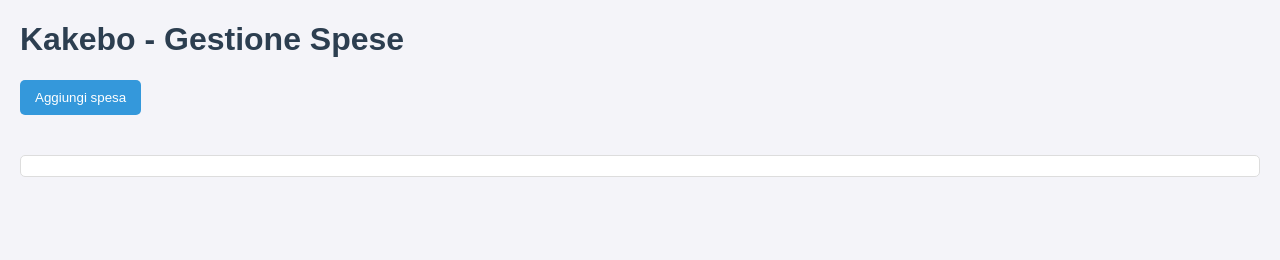
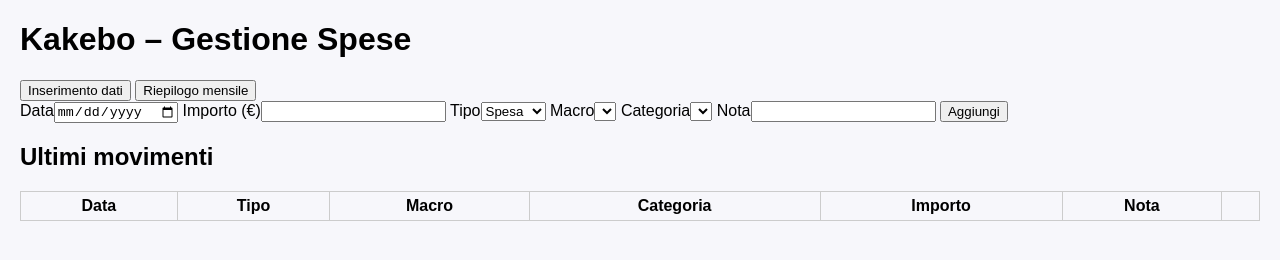
Before and after one commit to Willer78/kakebo-app-v2, a website: page index.html in a window 1280 px wide. Drawn offline with Linux system fonts and the light colour scheme.

Commit message:
Add files via upload

```diff
--- a/index.html
+++ b/index.html
@@ -1,17 +1,42 @@
 <!DOCTYPE html>
 <html lang="it">
 <head>
-  <meta charset="UTF-8">
-  <meta name="viewport" content="width=device-width, initial-scale=1.0">
+  <meta charset="UTF-8" />
+  <meta name="viewport" content="width=device-width, initial-scale=1.0"/>
   <title>Kakebo App</title>
-  <link rel="stylesheet" href="style.css">
+  <link rel="stylesheet" href="style.css"/>
 </head>
 <body>
-  <h1>Kakebo - Gestione Spese</h1>
-  <div id="app">
-    <button onclick="aggiungiSpesa()">Aggiungi spesa</button>
-    <div id="output"></div>
-  </div>
+  <header>
+    <h1>Kakebo – Gestione Spese</h1>
+    <nav>
+      <button id="tab-inserimento" class="tab active">Inserimento dati</button>
+      <button id="tab-riepilogo" class="tab">Riepilogo mensile</button>
+    </nav>
+  </header>
+
+  <main>
+    <section id="sezione-inserimento">
+      <form id="form-movimento">
+        <label>Data<input type="date" id="data" required/></label>
+        <label>Importo (€)<input type="number" id="importo" min="0" step="0.01" required/></label>
+        <label>Tipo<select id="tipo"><option value="spesa">Spesa</option><option value="entrata">Entrata</option><option value="mutuo">Mutuo</option></select></label>
+        <label>Macro<select id="macro"></select></label>
+        <label>Categoria<select id="categoria"></select></label>
+        <label>Nota<input type="text" id="nota"/></label>
+        <button type="submit">Aggiungi</button>
+      </form>
+      <h2>Ultimi movimenti</h2>
+      <table id="tabella-movimenti"><thead><tr><th>Data</th><th>Tipo</th><th>Macro</th><th>Categoria</th><th>Importo</th><th>Nota</th><th></th></tr></thead><tbody></tbody></table>
+    </section>
+
+    <section id="sezione-riepilogo" class="hidden">
+      <label>Mese<input type="month" id="mese-riepilogo"/></label>
+      <ul id="totali-macro"></ul>
+      <p id="saldo-mese"></p>
+    </section>
+  </main>
+
   <script src="script.js"></script>
 </body>
 </html>
--- a/script.js
+++ b/script.js
@@ -1,10 +1,9 @@
-function aggiungiSpesa() {
-  const output = document.getElementById("output");
-  const voce = prompt("Inserisci descrizione spesa:");
-  const importo = prompt("Inserisci importo spesa in euro:");
-  if (voce && importo) {
-    const p = document.createElement("p");
-    p.textContent = voce + " - €" + importo;
-    output.appendChild(p);
-  }
-}
+const CATEGORIE={Sopravvivenza:["Alimentazione","Farmacia"],Optional:["Ristorante"],Cultura:["Libri"],Extra:["Viaggi"],Entrate:["Stipendio","Assegni"]};
+const KEY="kakebo_movimenti_v1";
+let MOVIMENTI=JSON.parse(localStorage.getItem(KEY)||"[]");
+function salva(){localStorage.setItem(KEY,JSON.stringify(MOVIMENTI))}
+function render(){const tb=document.querySelector("#tabella-movimenti tbody");tb.innerHTML="";for(const m of MOVIMENTI){const tr=document.createElement("tr");tr.innerHTML=`<td>${m.data}</td><td>${m.tipo}</td><td>${m.macro}</td><td>${m.cat}</td><td>€${m.imp.toFixed(2)}</td><td>${m.nota||""}</td><td><button onclick="delMov('${m.id}')">X</button></td>`;tb.appendChild(tr);}}
+function delMov(id){MOVIMENTI=MOVIMENTI.filter(x=>x.id!==id);salva();render();riepilogo()}
+document.getElementById("form-movimento").addEventListener("submit",e=>{e.preventDefault();const d=data.value;const i=parseFloat(importo.value);const t=tipo.value;const m=macro.value;const c=categoria.value;const n=nota.value;MOVIMENTI.unshift({id:crypto.randomUUID(),data:d,imp:i,tipo:t,macro:m,cat:c,nota:n});salva();render();riepilogo();e.target.reset()});
+function riepilogo(){const sel=mese-riepilogo.value;const delmese=MOVIMENTI.filter(m=>m.data.startsWith(sel));const tot={};let entr=0,sp=0;for(const m of delmese){if(m.tipo==='entrata'){entr+=m.imp}else{sp+=m.imp;tot[m.macro]=(tot[m.macro]||0)+m.imp}}const ul=document.getElementById("totali-macro");ul.innerHTML="";for(const k in tot){const li=document.createElement("li");li.textContent=`${k}: €${tot[k].toFixed(2)}`;ul.appendChild(li);}saldo-mese.textContent=`Entrate: €${entr.toFixed(2)} - Spese: €${sp.toFixed(2)} = Saldo: €${(entr-sp).toFixed(2)}`}}
+render();
--- a/style.css
+++ b/style.css
@@ -1,32 +1 @@
-body {
-  font-family: Arial, sans-serif;
-  margin: 20px;
-  background-color: #f4f4f9;
-  color: #333;
-}
-
-h1 {
-  color: #2c3e50;
-}
-
-button {
-  padding: 10px 15px;
-  margin-bottom: 20px;
-  background-color: #3498db;
-  color: white;
-  border: none;
-  border-radius: 5px;
-  cursor: pointer;
-}
-
-button:hover {
-  background-color: #2980b9;
-}
-
-#output {
-  margin-top: 20px;
-  padding: 10px;
-  background: white;
-  border: 1px solid #ddd;
-  border-radius: 5px;
-}
+body{font-family:Arial,sans-serif;margin:20px;background:#f7f7fb;} .hidden{display:none} table{border-collapse:collapse;width:100%} th,td{border:1px solid #ccc;padding:5px}
```
Also changed, not shown: README.md (added).
